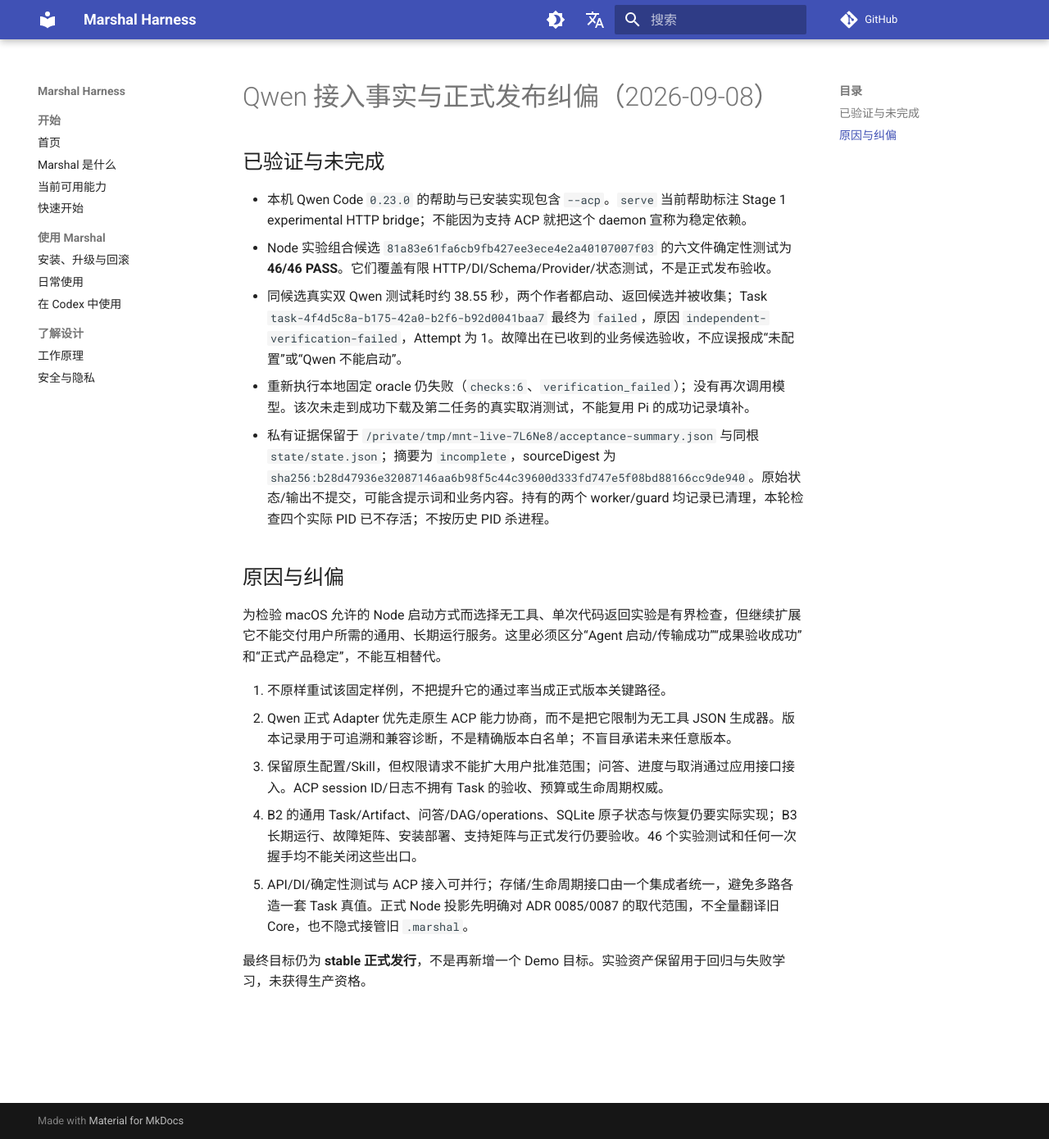
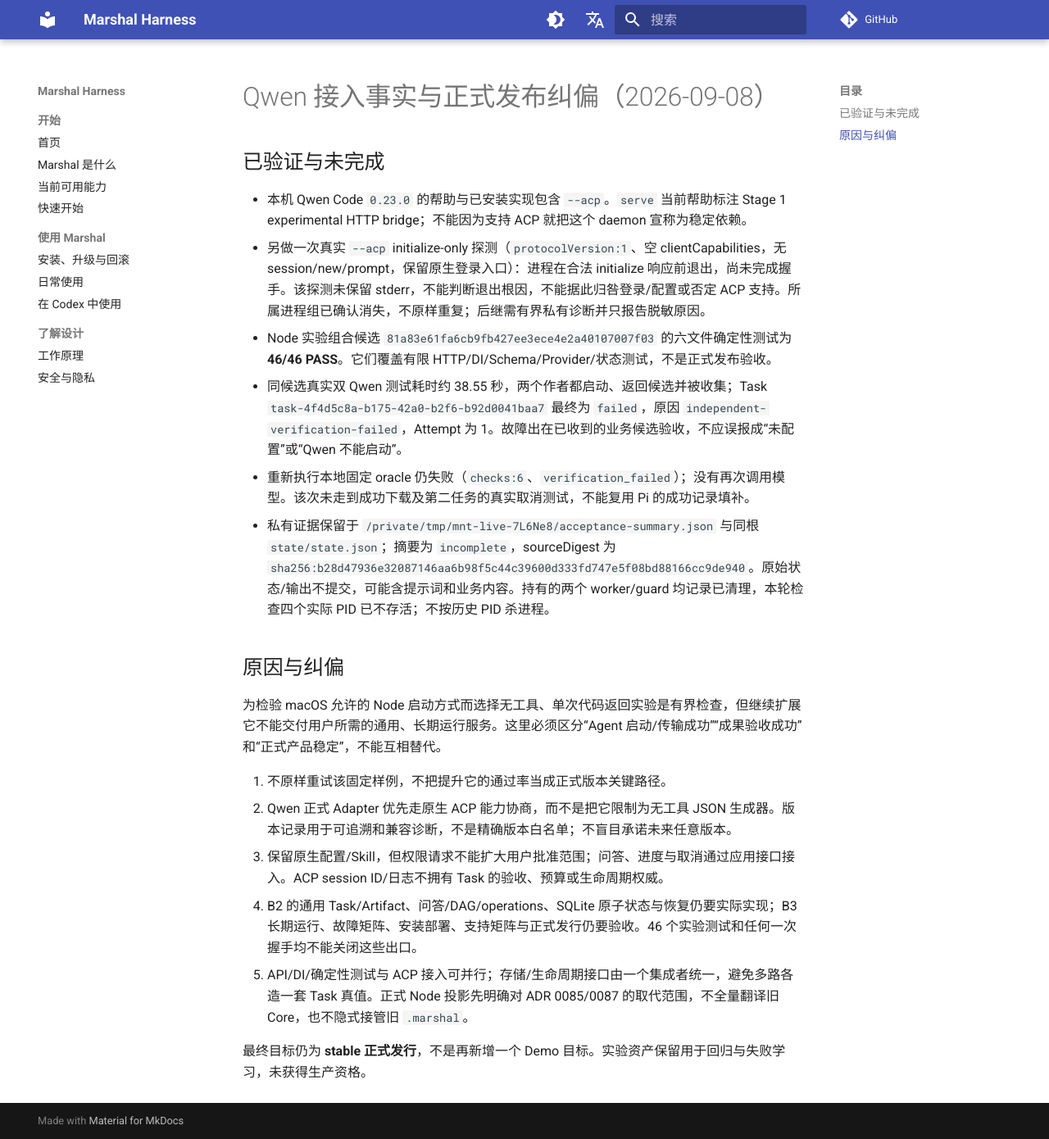
Before and after one commit to chiga0/marshal-harness, an MkDocs documentation site: the page built from docs/qwen-integration-status-2026-09-08.md, in a window 1280 px wide and 1390 px high. Shown: the whole window at 82% size. Built offline with MkDocs 1.6.1 and Material for MkDocs 9.7.7, drawn with Linux system fonts in a browser that asks for light colours; comment, search, counter and statistics services are not loaded.

Commit message:
docs: distinguish ACP support from uncompleted local handshake

```diff
--- a/docs/qwen-integration-status-2026-09-08.md
+++ b/docs/qwen-integration-status-2026-09-08.md
@@ -3,6 +3,7 @@
 ## 已验证与未完成
 
 - 本机 Qwen Code `0.23.0` 的帮助与已安装实现包含 `--acp`。`serve` 当前帮助标注 Stage 1 experimental HTTP bridge；不能因为支持 ACP 就把这个 daemon 宣称为稳定依赖。
+- 另做一次真实 `--acp` initialize-only 探测（`protocolVersion:1`、空 clientCapabilities，无 session/new/prompt，保留原生登录入口）：进程在合法 initialize 响应前退出，尚未完成握手。该探测未保留 stderr，不能判断退出根因，不能据此归咎登录/配置或否定 ACP 支持。所属进程组已确认消失，不原样重复；后继需有界私有诊断并只报告脱敏原因。
 - Node 实验组合候选 `81a83e61fa6cb9fb427ee3ece4e2a40107007f03` 的六文件确定性测试为 **46/46 PASS**。它们覆盖有限 HTTP/DI/Schema/Provider/状态测试，不是正式发布验收。
 - 同候选真实双 Qwen 测试耗时约 38.55 秒，两个作者都启动、返回候选并被收集；Task `task-4f4d5c8a-b175-42a0-b2f6-b92d0041baa7` 最终为 `failed`，原因 `independent-verification-failed`，Attempt 为 1。故障出在已收到的业务候选验收，不应误报成“未配置”或“Qwen 不能启动”。
 - 重新执行本地固定 oracle 仍失败（`checks:6`、`verification_failed`）；没有再次调用模型。该次未走到成功下载及第二任务的真实取消测试，不能复用 Pi 的成功记录填补。
```
